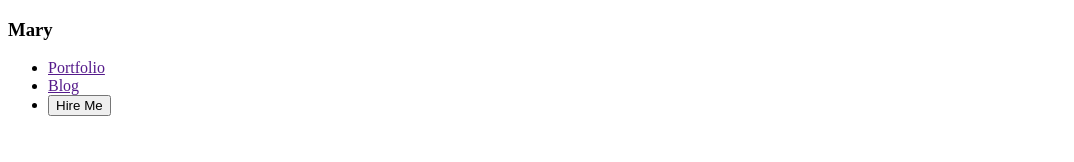
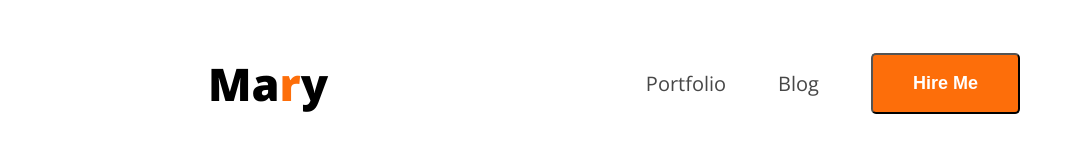
Before and after one commit to Muhammad-Piyas/web-developer-portfoilo, a plain HTML site: page index.html in a window 1280 px wide. Shown: the whole page, without its empty margins (0-1074 px from the left). Drawn offline with nearby package versions, Linux system fonts and the light colour scheme.

Commit message:
my all file add

```diff
--- a/index.html
+++ b/index.html
@@ -4,15 +4,19 @@
   <meta charset="UTF-8">
   <meta name="viewport" content="width=device-width, initial-scale=1.0">
   <title>Web Developer Portfolio</title>
+  <link rel="preconnect" href="https://fonts.googleapis.com">
+<link rel="preconnect" href="https://fonts.gstatic.com" crossorigin>
+<link href="https://fonts.googleapis.com/css2?family=Open+Sans:ital,wght@0,300..800;1,300..800&display=swap" rel="stylesheet">
+  <link rel="stylesheet" href="styles/portfolio.css">
 </head>
 <body>
   <header>
-    <nav>
-      <h3>Mary</h3>
+    <nav class="open-sans-normal ">
+      <h3 class="nav-title">Ma<span class="text-primary">r</span>y</h3>
       <ul>
-        <li><a href="">Portfolio</a></li>
-        <li><a href="">Blog</a></li>
-        <li><a href=""><button>Hire Me</button></a></li>
+        <li><a class="Dark-2" href="">Portfolio</a></li>
+        <li><a class="Dark-2" href="">Blog</a></li>
+        <li><a href=""><button class="btn-primary">Hire Me</button></a></li>
       </ul>
     </nav>
   </header>
--- /dev/null
+++ b/styles/portfolio.css
@@ -0,0 +1,55 @@
+
+.open-sans-normal {
+  font-family: "Open Sans", sans-serif;
+  font-optical-sizing: auto;
+  font-style: normal;
+  font-variation-settings:
+    "wdth" 100;
+
+}
+.Dark-2{
+  color: #474747;
+}
+/* shared style */
+.text-primary{
+  color:#FD6E0A;
+}
+
+   /* bottom  */
+   .btn-primary {
+     font-size: 18px;
+      background-color: #FD6E0A;
+      color: #ffffff;
+      font-weight: bold;
+      padding: 18px 40px;
+      border-radius: 5px;
+   }
+
+/* Nav styles */
+nav{
+  display: flex;
+  align-items: center;
+  justify-content: space-between;
+  margin: 0 200px;
+}
+
+.nav-title{
+  font-weight: 800;
+  font-size: 45px;
+}
+
+nav ul{
+ display: flex;
+ align-items: center;
+
+}
+
+nav ul li{
+  list-style: none;
+  margin-right: 52px;
+}
+
+nav li a{
+  text-decoration: none;
+  font-size: 20px;
+}
```
